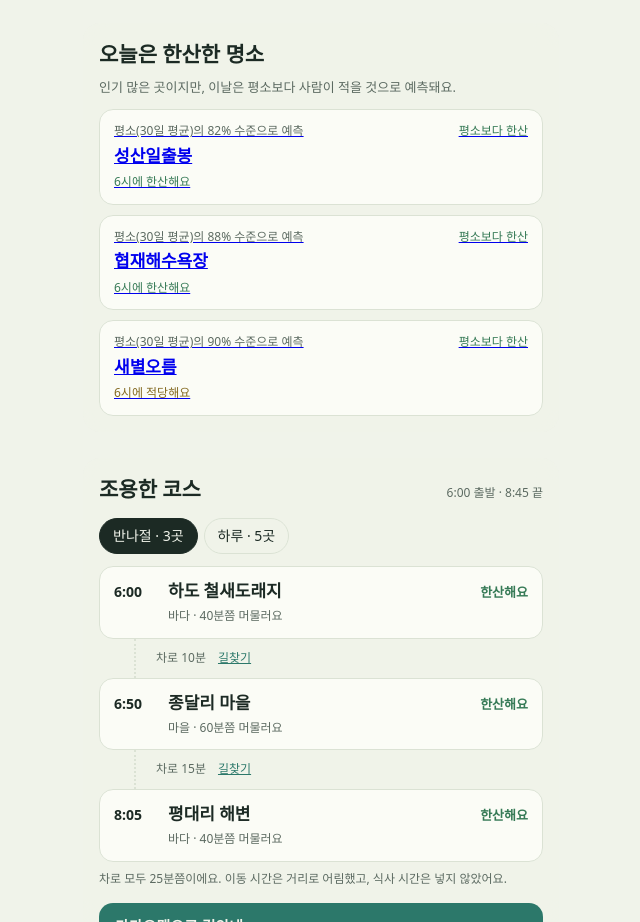
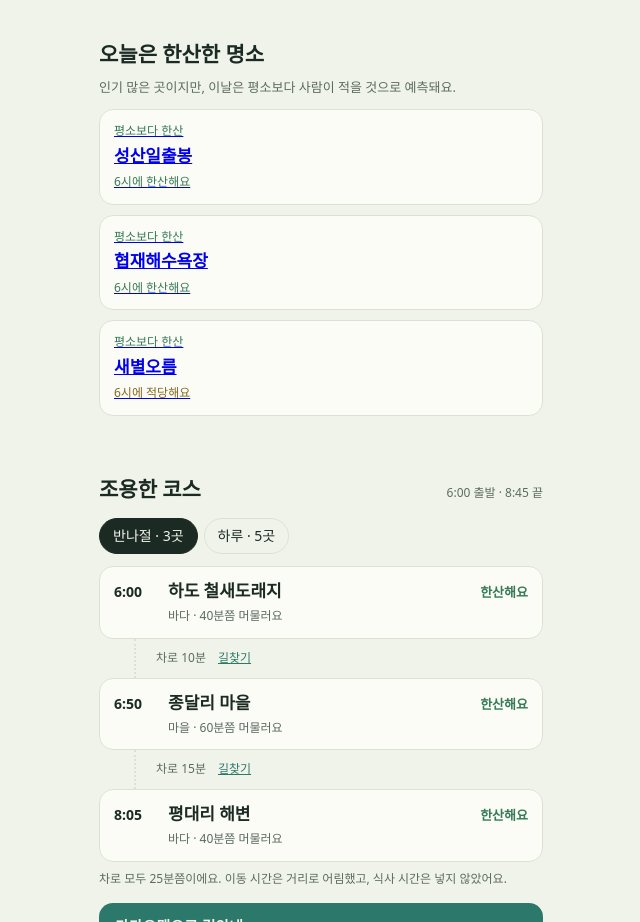
Before and after one commit to alsrlgus533-commits/quiet-traveler, a plain HTML site: page index.html in a window 1280 px wide. Shown: the part 1640-2562 px from the top of the page, without its empty margins (319-959 px from the left). Drawn offline with Linux system fonts and the light colour scheme; a web font is replaced by a local one.

Commit message:
한산한 명소 카드에서 평소 대비 % 문구 빼기
Co-Authored-By: Claude Opus 5.5 <noreply@anthropic.com>

```diff
--- a/index.html
+++ b/index.html
@@ -742,10 +742,10 @@ function renderFamous(){
   const rows = FAMOUS.map(f=>({f, s:famousStat(f)})).filter(r=>r.s && r.s.ratio<.9)
     .sort((a,b)=>a.s.ratio-b.s.ratio).slice(0,4);
   $("famousQuiet").innerHTML = rows.length ? rows.map(({f,s})=>{
-    const l=level(s.q), pct=Math.round(s.ratio*100);
+    const l=level(s.q);
     const tip = s.q>=45 ? `${state.hour}시에 ${quietWord(s.q)}` : `${state.hour}시엔 ${quietWord(s.q)} · ${s.bw}–${s.bw+2}시가 여유로워요`;
     return `<a class="fq" href="${kakaoPin(f)}" target="_blank" rel="noopener">
-      <span class="ask">평소(30일 평균)의 ${pct}% 수준으로 예측<em class="c-calm">평소보다 한산</em></span>
+      <span class="ask"><em class="c-calm">평소보다 한산</em></span>
       <b>${f.name}</b>
       <small class="${l.c}">${tip}</small>
     </a>`;
```
